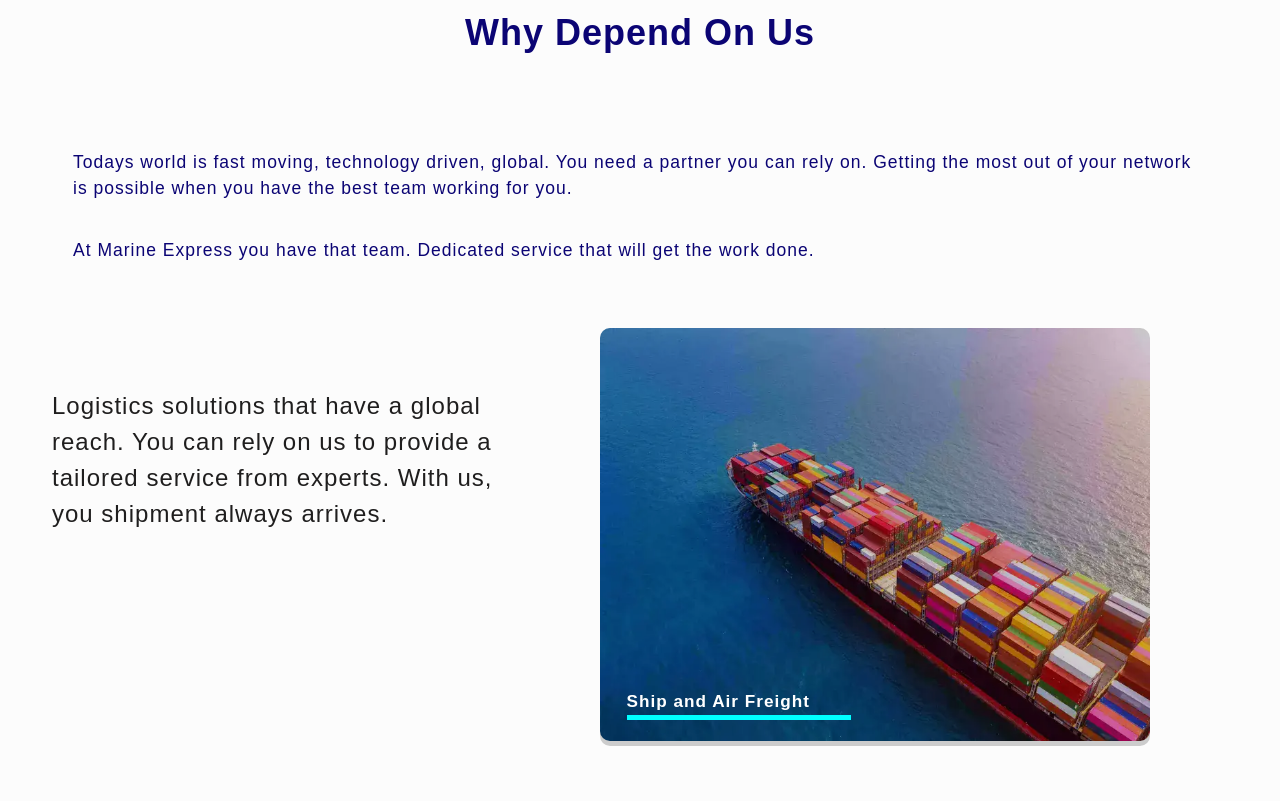
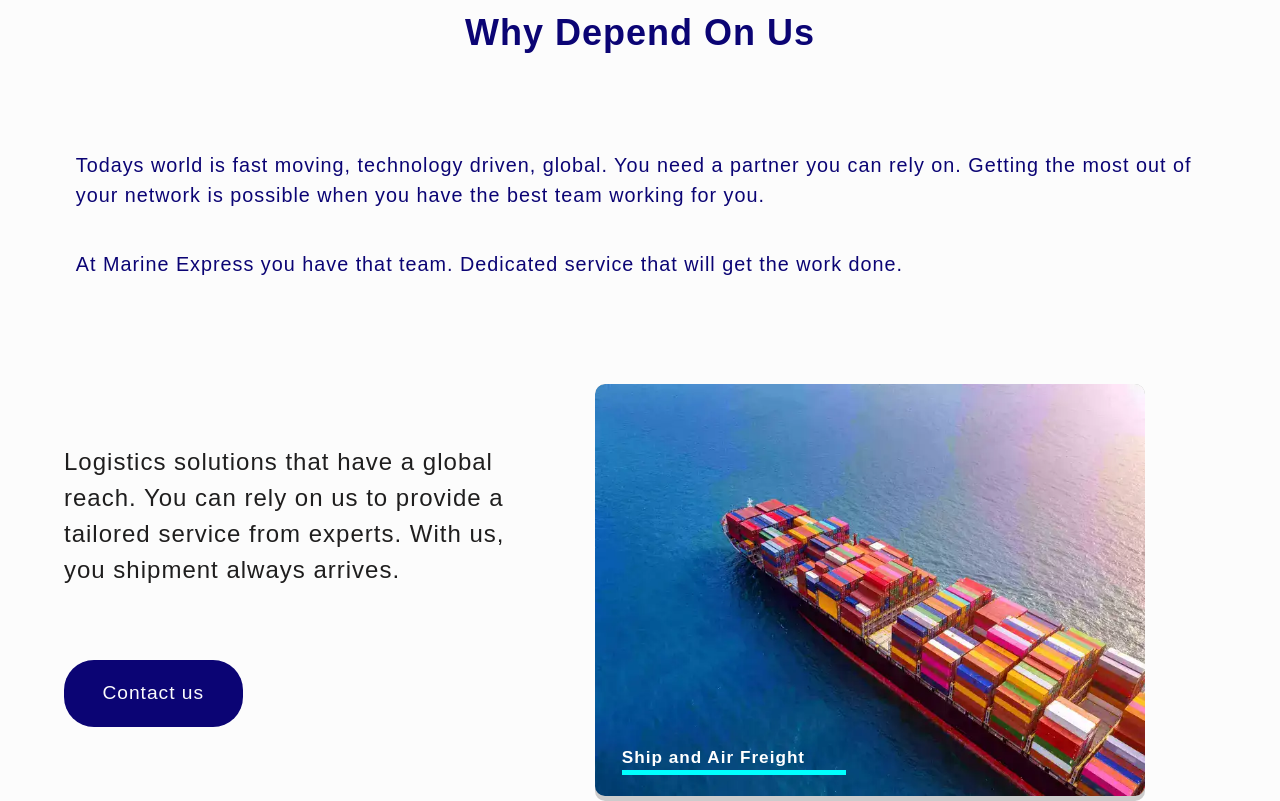
Before and after one commit to abeonweb/marine-express-site, a Next.js app: page / in a window 1280 px wide. Shown: the part 1460-2261 px from the top of the page. Built offline with nearby package versions, Linux system fonts and the light colour scheme.

Commit message:
improved feature on large screen devices

```diff
--- a/components/Feature.js
+++ b/components/Feature.js
@@ -1,15 +1,23 @@
-import React from 'react'
-import styles from '../styles/Features.module.css'
-import Image from "next/image"
+import React from 'react';
+import styles from '../styles/Features.module.css';
+import Image from "next/image";
+import Link from "next/link";
 
 const Feature = ({ title, text, image, alt }) => {
 
   return (
     <section className={styles.featureContainer}>
-      <article className={styles.featureContent}>{text}</article>
+      <article className={styles.featureContentLargeScreen}>
+        <p className={styles.featureLargeText}>
+          {text}
+        </p>
+        <Link className={styles.featureContactBtn} href={'/contact'}>Contact us</Link>
+      </article>
       <article className={styles.feature}>
-        <div className={styles.cardOverlay} />
-        <Image width={400} height={500} src={image} alt={alt} className={styles.featureImage} />
+        <div className={styles.featureImageContainer}>
+          <div className={styles.cardOverlay} />
+          <Image width={400} height={500} src={image} alt={alt} className={styles.featureImage} />
+        </div>
         <div className={styles.textContainer}>
           <h2 className={styles.title}>{title}</h2>
           <p className={styles.cardText}>{text}</p>
--- a/styles/Features.module.css
+++ b/styles/Features.module.css
@@ -1,5 +1,6 @@
 .features {
     margin: 4em auto;
+    color: rgb(22, 22, 22);
 }
 
 .feature {
@@ -8,6 +9,11 @@
     overflow: hidden;
     margin: 0 auto 5em;
     position: relative;
+}
+
+.featureImageContainer {
+    border-radius: 10px;
+    overflow: hidden;
 }
 
 .featureImage {
@@ -49,7 +55,7 @@
     filter: blur(2px)
 }
 
-.featureContent {
+.featureContentLargeScreen {
     display: none;
 }
 
@@ -103,33 +109,82 @@
     .featureContainer {
         display: flex;
         row-gap: 1em;
+        padding: 3em 1em;
+    }
+
+    .cardOverlay {
+        background-color: rgba(14, 13, 13, 0.5);
+        opacity: 0.4;
+        transition: opacity 350ms ease-in;
+    }
+
+    .feature {
+        position: relative;
+        z-index: 3;
+    }
+
+    .featureContainer .featureImage {
+        position: relative;
+        z-index: 2;
+        transform: scale(1);
+        transition: transform 400ms ease-in;
+    }
+
+    .featureContainer:hover  .featureImage {
+        transform: scale(1.05);
+    }
+
+    .featureContainer:hover  .cardOverlay {
+        opacity: 0;
     }
 
     .featureContainer:nth-of-type(even) {
         flex-direction: row-reverse;
     }
 
-    .featureContent {
-        display: block;
+    .featureContentLargeScreen {
+        display: flex;
+        flex-direction: column;
         font-size: 2em;
         width: 40%;
-        padding: 2.5em 0;
+        height: fit-content;
+        padding: 2.5em 0 1em;
         color: rgb(31, 30, 30);
+        position: relative;
+
     }
-
-    /* .featureImage {
-
-    } */
 
     .feature:hover > .textContainer {
         transform: translateY(-100px);
     }
 
     .feature:hover > .cardOverlay {
-        opacity: 0;
+        opacity: 0.6;
     }
 
     .feature:hover .title {
         padding-bottom: 1.75em;
     }
+
+    .featuresText {
+        font-size: 1.65em;
+    }
+
+    .featureLargeText {
+        margin-bottom: 3em;
+    }
+
+    .featureContactBtn {
+        font-size: 0.8em;
+        background-color: var(--color-primary);
+        color: var(--color-secondary);
+        padding: 1em 2em;
+        border-radius: 30px;
+        width: fit-content;
+
+    }
+
+    .featureContainer:nth-of-type(even) .featureContactBtn {
+        align-self: flex-end;
+    }
 }
```
